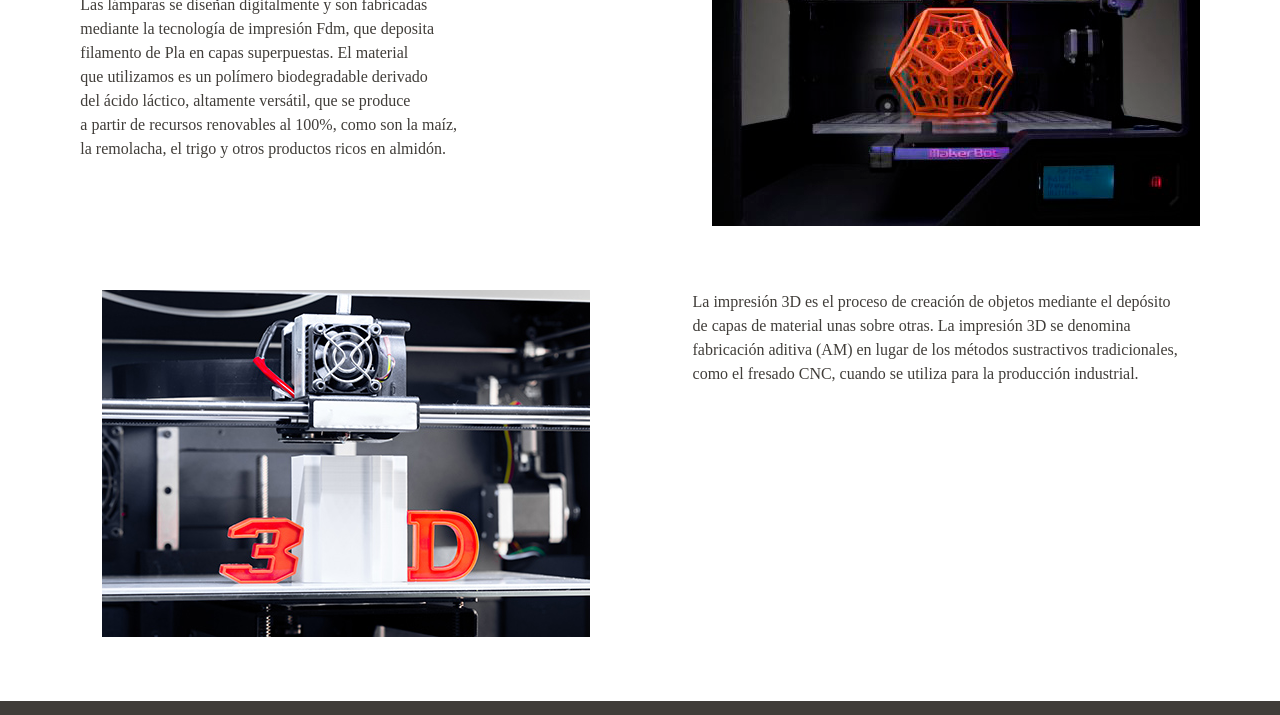
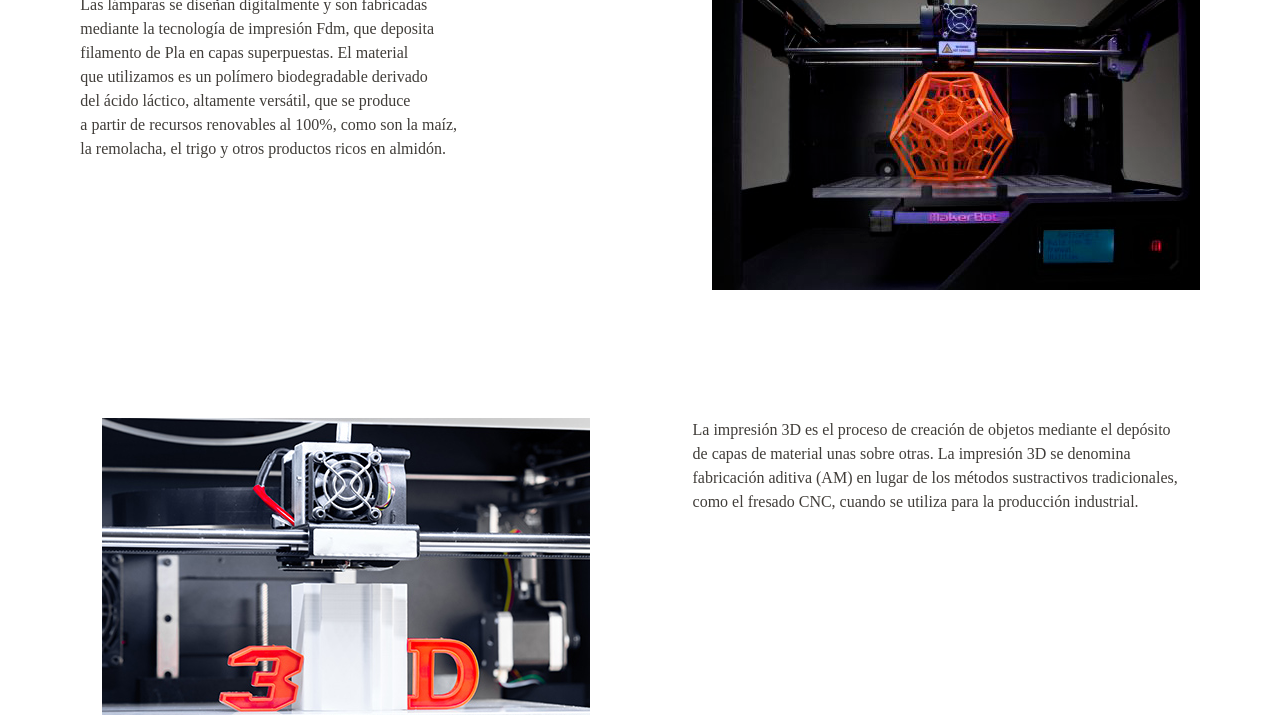
Before and after one commit to giovannadocola/lamparas, a website: page pages/quienessomos.html in a window 1280 px wide. Shown: the part 312-1027 px from the top of the page. Drawn offline with nearby package versions, Linux system fonts and the light colour scheme.

Commit message:
quienessomos

```diff
--- a/pages/quienessomos.html
+++ b/pages/quienessomos.html
@@ -57,7 +57,7 @@
             la remolacha, el trigo y otros productos ricos en almidón. <br>
         </p>
       </div>
-      <div class="sonamos1">
+      <div class="sonamos">
         <img src="../assets/img/impresora.jpg" alt="impresora imprimiendo figura en naranja">
       </div>
     </section>
```
